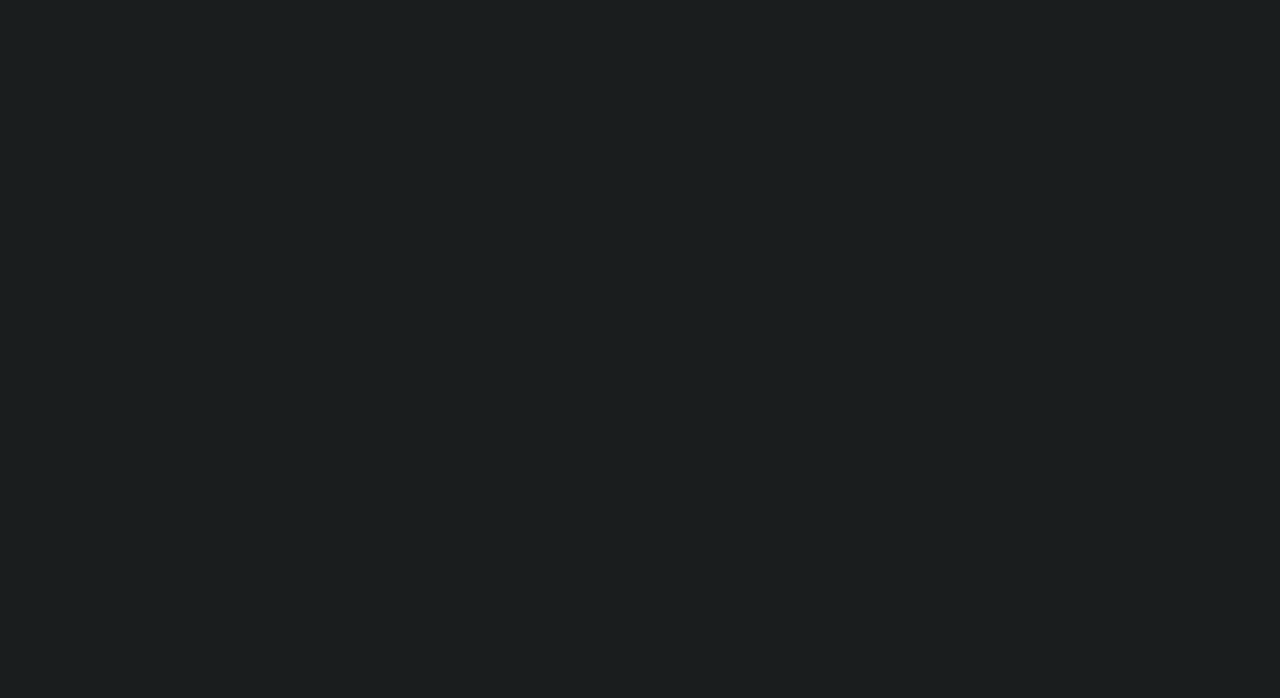
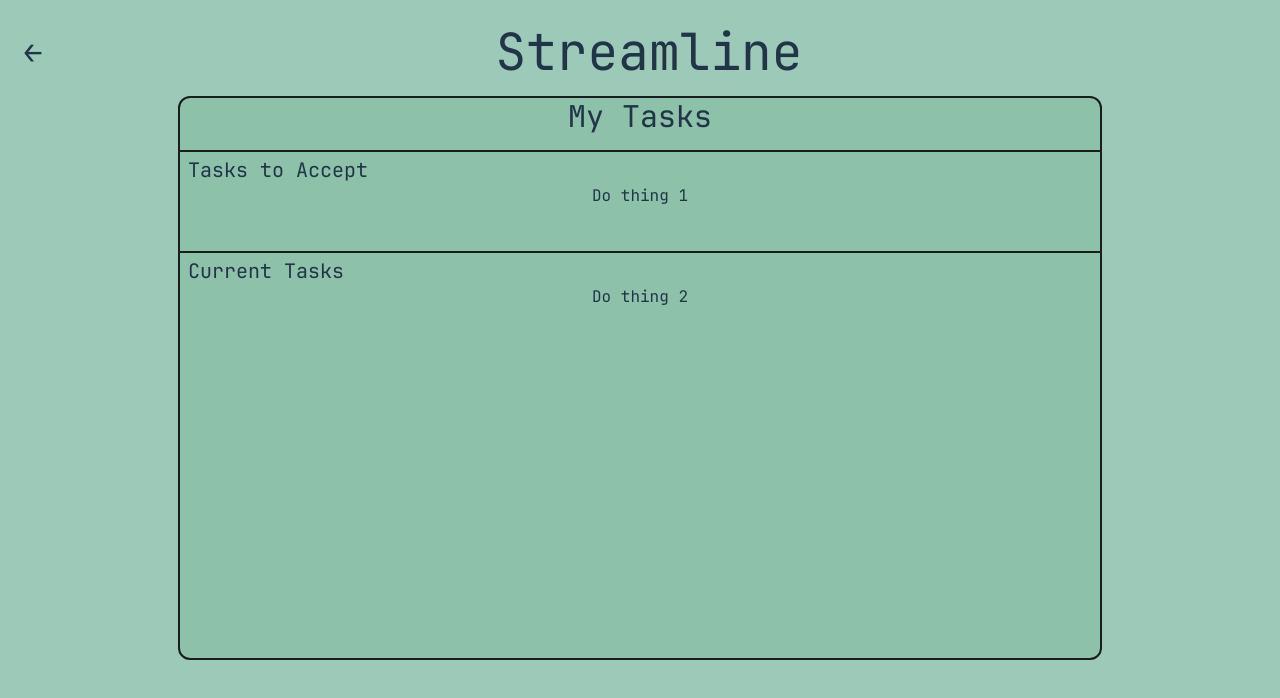
Before and after one commit to NicholasMacasaet/Capstone-Club-Task-Management-App, a React app in the folder Task_Manager_Frontend/: page /home in a window 1280 px wide. Before the commit this address had no page. Shown: the top 698 px of the page. Built offline with nearby package versions, Linux system fonts and the light colour scheme; the HTML template or start-up script is replaced by a standard one.

Commit message:
Modifications to color scheme + some work on the dashboard
- changed up the color scheme to a ligher theme
- started working on the dashboard, made some test data to check the rendering

```diff
--- a/Task_Manager_Frontend/src/App.css
+++ b/Task_Manager_Frontend/src/App.css
@@ -8,6 +8,12 @@
   --dark_slate_grey: #232D2B;
   --light_slate_green: #6D977E;
   /*change red if its too harsh on the eyes*/
+
+  --mint_green: #9dc9b9;
+  --really_light_grey: #e4e3df;
+  --olive_but_not_gross: #8fa091;
+  --mint_green_2:	#8dc1aa;
+  --desaturated_blue: #cce4e4;
 }
 
 .background {
@@ -21,17 +27,16 @@
   text-align: center;
   width: 100vw;
   height: 100vh;
-  background-color: var(--midnight_green);
+  background-color: var(--mint_green);
 }
 
 .landing_page_header {
-  color: var(--antares_emerald);
+  color: var(--43504F);
 }
 
-
 .landing_buttons {
-  background-color: var(--slate_grey);
-  border: 2px solid var(--antares_emerald);
+  background-color: var(--desaturated_blue);
+  border: 2px solid var(--midnight_green);
   color: var(--anta);
   padding: 0.6em 1.2em;
   font-size: 1em;
@@ -46,14 +51,14 @@
 }
 
 .login_form{
-  border: 2px solid var(--antares_emerald);
-  background-color: var(--dark_slate_grey);
+  border: 2px solid var(--midnight_green);
+  background-color: var(--mint_green_2);
   justify-content: start!important;
 }
 
 .login_form_desktop_wrapper{
-  border: 2px solid var(--antares_emerald);
-  background-color: var(--dark_slate_grey)
+  border: 2px solid var(--midnight_green);
+  background-color: var(--mint_green_2)
 }
 
 .form_group {
@@ -66,58 +71,72 @@
 }
 
 .form_input {
-  border:2px solid var(--antares_emerald);
+  border:2px solid var(--midnight_green);
+  background: var(--desaturated_blue);
   height: 100%;
 }
 
 .form_input_modified{
-  border:2px solid var(--antares_emerald);
+  border:2px solid var(--midnight_green);
+  background: var(--desaturated_blue);
   width: 200px;
 }
 
 .login_submit_button {
-  border: 2px solid var(--antares_emerald);
+  border: 2px solid var(--midnight_green);
+  background-color: var(--desaturated_blue);
   height: 50px;
   width: 120px;
 }
 
 .login_submit_disabled {
-  border: 2px solid var(--antares_emerald);
+  border: 2px solid var(--midnight_green);
+  background: var(--slate_grey);
   height: 50px;
   width: 120px;
 }
 
 .org_landing_page_wrapper{
-  border: 2px solid var(--antares_emerald);
-  background-color: var(--dark_slate_grey)
+  border: 2px solid var(--midnight_green);
+  background-color: var(--mint_green_2)
 }
 
 .org_landing_buttons {
-  border: 2px solid var(--antares_emerald);
-  background-color: var(--midnight_green);
+  border: 2px solid var(--midnight_green);
+  background-color: var(--desaturated_blue);
   width: 200px;
   height: 25px;
 }
 
 .description {
-  border: 2px solid var(--antares_emerald);
-  background-color: var(--midnight_green);
+  border: 2px solid var(--midnight_green);
+  background-color: var(--desaturated_blue);
   width: full;
   height: 100px;
 }
 
 .org_join_page_wrapper {
-  border: 2px solid var(--antares_emerald);
-  background-color: var(--dark_slate_grey)
+  border: 2px solid var(--midnight_green);
+  background-color: var(--mint_green_2)
 }
 
 .form_submit_button{
-  border: 2px solid var(--antares_emerald);
+  border: 2px solid var(--midnight_green);
+  background: var(--desaturated_blue);
   height: 50px;
   width: 150px;
 }
 
+.dashboard_wrapper {
+  border: 2px solid var(--midnight_green);
+  background-color: var(--mint_green_2)
+}
 
+.accept_container {
+  border-top: 2px solid var(--midnight_green);
+  border-bottom: 2px solid var(--midnight_green);
+
+}
 .logo {
   height: 6em;
   padding: 1.5em;
--- a/Task_Manager_Frontend/src/App.tsx
+++ b/Task_Manager_Frontend/src/App.tsx
@@ -10,6 +10,7 @@ import { Login } from './pages/login&register/login';
 import { OrgLandingPage } from './pages/org_register/org_landing_page';
 import { CreateOrg } from './pages/org_register/org_create';
 import { OrgJoin } from './pages/org_register/org_join';
+import { TaskDashboard } from './pages/tasks/task_dashboard';
 
 function App() {
   return (
@@ -28,6 +29,8 @@ function App() {
               <Route path='/orgs/create' element={<CreateOrg/>}/>
               <Route path='/orgs/join' element={<OrgJoin/>}/>
             </Route>
+
+            <Route path='/home' element = {<TaskDashboard/>}/>
           </Routes>
       </Router>
     </UserContextProvider>
--- /dev/null
+++ b/Task_Manager_Frontend/src/assets/test_data.tsx
@@ -0,0 +1,63 @@
+import { type Task, type Club, type ClubMembership, type TaskAssignment} from "../contexts/UserContext";
+
+
+
+export const testTasks: Task[]= [
+    {
+        task_id:1,
+        club_id:1,
+        event_id:3,
+        task_name: "Do thing 1",
+        description:"This is a test description"
+    },
+    {
+        task_id:2,
+        club_id:1,
+        event_id:3,
+        task_name: "Do thing 2",
+        description:"This is a test description"
+    }
+]
+
+export const taskAssignments: TaskAssignment[] = [
+    {
+        assigner: 2,
+        assignee: 1,
+        task_id: 1,
+        accepted: false
+    },
+    {
+        assigner: 2,
+        assignee: 1,
+        task_id: 2,
+        accepted: true
+    }
+
+]
+
+export const testClubs: Club[] = [
+    {
+        club_id: 1,
+        name: "Test Club 1",
+        description: "This is a test club"
+    },
+    {
+        club_id: 2,
+        name: "Test Club 2",
+        description: "This is a test club"
+    }
+
+]
+
+//1 and 2 are our only users for now
+
+export const clubMemberships: ClubMembership[] = [
+    {
+        user_id: 1,
+        club_id: 1,
+    },
+    {
+        user_id: 2,
+        club_id: 1,
+    }
+]
--- a/Task_Manager_Frontend/src/index.css
+++ b/Task_Manager_Frontend/src/index.css
@@ -17,7 +17,7 @@
   color-scheme: light dark;
   /* color: rgba(255, 255, 255, 0.87); */
 
-  color: #3dd771;
+  color: #43504F;
   background-color: #242424;
 
   font-synthesis: none;
--- /dev/null
+++ b/Task_Manager_Frontend/src/pages/tasks/task_dashboard.tsx
@@ -0,0 +1,96 @@
+import { Link } from "react-router-dom"
+import { testTasks, taskAssignments} from "../../assets/test_data"
+import type { Task } from "../../contexts/UserContext"
+
+export const TaskDashboard = () => {
+
+    //test data for testing rendering, replace this with actual data later
+    //note to self, user_id=1 is our current user
+    const curr_user_id:number = 1
+
+    // const unacceptedTasks: Task[] = testTasks.filter(task => {
+    //     let flag:boolean = false
+    //     taskAssignments.map(assignment => {
+    //         //found assignment, check if it belongs to curr user
+    //         if (assignment.task_id === task.task_id ){
+    //             if (assignment.assignee === curr_user_id){
+    //                 console.log(`assignment.assignee: ${assignment.assignee}, curr_user_id: ${curr_user_id}`)
+    //                 flag = !assignment.accepted
+    //             }
+    //             else{
+    //                 flag = false
+    //             }
+    //         }
+    //     })
+    //     return flag
+    // })
+
+
+    const tasks = (accepted:boolean)=>{
+        const unacceptedTasks: Task[] = testTasks.filter(task => {
+            let flag:boolean = false
+            taskAssignments.map(assignment => {
+                //found assignment, check if it belongs to curr user
+                if (assignment.task_id === task.task_id ){
+                    if (assignment.assignee === curr_user_id){
+                        console.log(`assignment.assignee: ${assignment.assignee}, curr_user_id: ${curr_user_id}`)
+                        flag = accepted ? assignment.accepted: !assignment.accepted
+                    }
+                    else{
+                        flag = false
+                    }
+                }
+            })
+            return flag
+        })
+
+        return unacceptedTasks
+
+    }
+
+
+
+    return(<>
+        <div className="w-full h-full flex flex-col justify-start items-center">
+            <div className="w-full flex">
+                <Link to="/orgs/landing" className="text-3xl justify-self-start self-start sm:self-center">
+                        <p>←</p>
+                </Link>
+
+                <h1 className="landing_page_header w-full hidden sm:block justify-self-center">
+                    Streamline
+                </h1>
+            </div>
+
+            <p className="landing_page_header w-full text-4xl sm:hidden">
+               Streamline
+            </p>
+
+            <div className="dashboard_wrapper h-full sm:h-3/4 w-full sm:w-3/4 flex justify-start rounded-xl flex-col mt-4">
+                <p className="text-3xl">My Tasks</p>
+
+                <div className="accept_container w-full h-1/4 flex flex-col mt-4">
+                    <p className="text-xl self-start ml-2 mt-1">Tasks to Accept</p>
+                    {tasks(false).map(task=>(
+                        <div>
+                            {task.task_name}
+                        </div>
+                    ))
+                    }
+                </div>
+
+                <div className="current_tasks_container w-full h-full flex flex-col">
+                    <p className="text-xl self-start ml-2 mt-1">Current Tasks</p>
+                    {tasks(true).map(task=>(
+                        <div>
+                            {task.task_name}
+                        </div>
+                    ))
+                    }
+                </div>
+
+            </div>
+
+        </div>
+    </>)
+}
```
Also changed, not shown: Task_Manager_Frontend/src/contexts/UserContext.tsx (+27 -0 lines).
